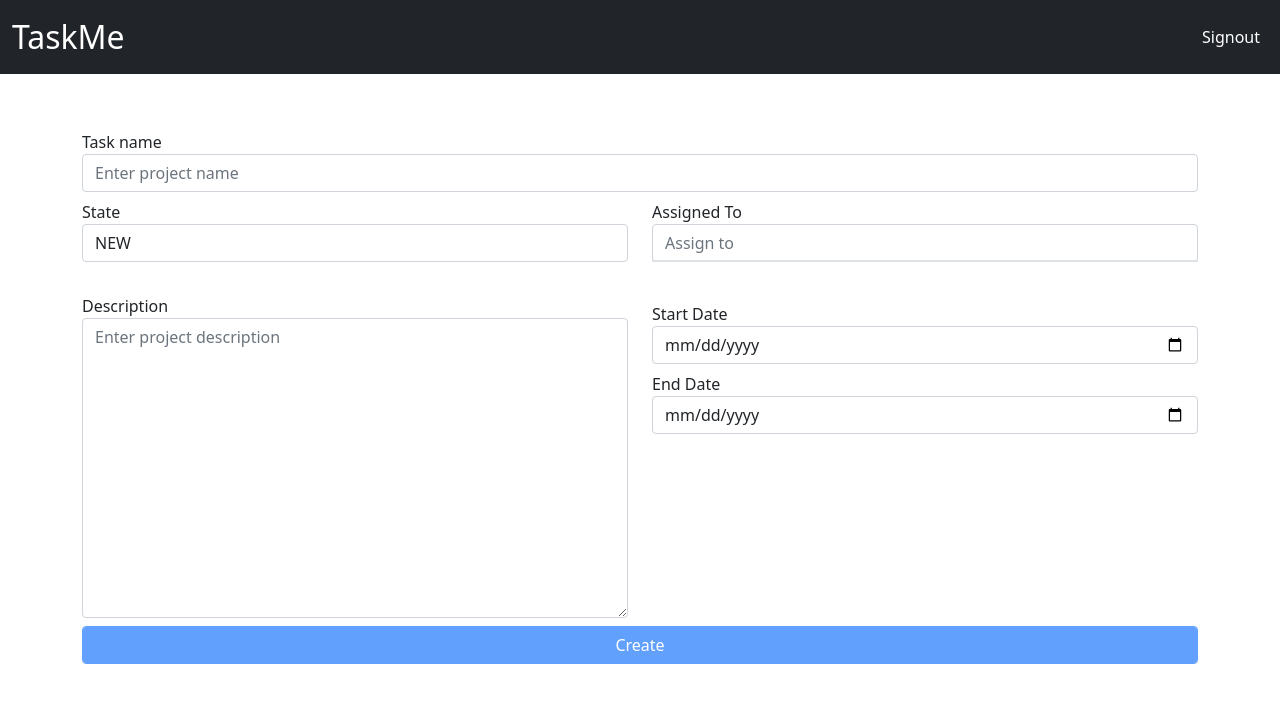
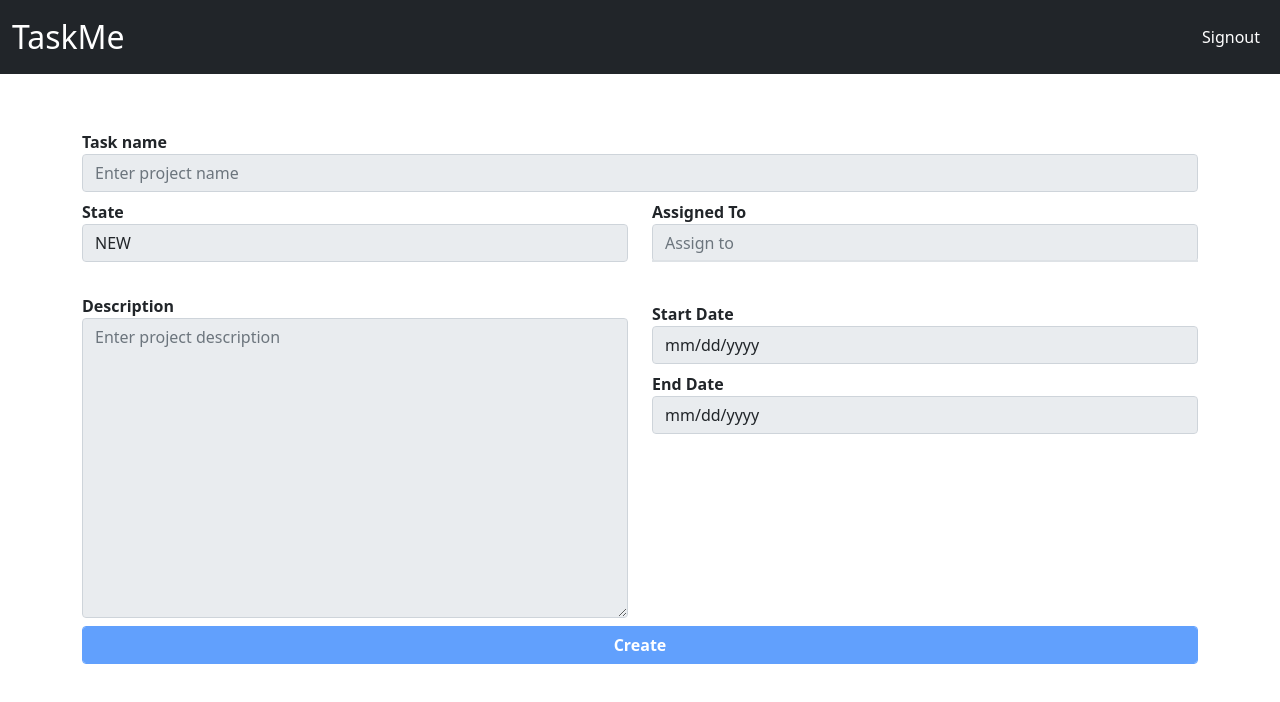
Before and after one commit to diddyjax19/Taskit-FrontEnd, a React (Create React App) app: page /project/1/task in a window 1280 px wide. Shown: the top 702 px of the page. Built offline with nearby package versions, Linux system fonts and the light colour scheme; sample sign-in values are in the browser's storage.

Commit message:
style the Link from react-router-dom I and imported syke for the project grid

```diff
--- a/src/components/ProjectGrid.js
+++ b/src/components/ProjectGrid.js
@@ -6,7 +6,14 @@ import defaultProject from '../assets/defaultProject.png';
 import { isStaff,isLead } from '../auth/helper';
 import { MDBBtn } from 'mdb-react-ui-kit';
 import { ReactComponent as AddIcon } from '../assets/add.svg'
+import styled from "styled-components";
 
+const StyledLink = styled(Link)`
+color: Blue;
+text-decoration: none;
+margin: 0.5px;
+position: relative;
+`;
 
 const ProjectGrid = ({
     avatar,
@@ -28,18 +35,21 @@ const ProjectGrid = ({
         <div className="container py-5">
             <form onSubmit={e => e.preventDefault()}>
                 <div className="">
-                    <ul className="nav justify-content-center">
+                    <ul className="nav justify-content-center mb-2">
                         {
-                            !createNewProject && isStaff() && isLead && (<li className="nav-item">
-                                <Link to={`/project/${project_id}/task`} className="nav-link">Create Task</Link>
-                            </li>)
+                            !createNewProject && isStaff() && isLead && (
+
+                                <button type="button" class="btn btn-outline-primary m-1" data-mdb-ripple-color="dark">
+                                <StyledLink to={`/project/${project_id}/task`} className="fs-5 fw-bold">Create Task</StyledLink>
+                                </button>
+                            )
                         }
                         {
                             !createNewProject && (
 
-                                   <MDBBtn rounded className='text-dark m-2' color='light' >
-                                    <Link to={`/project/${project_id}/tasklist/`} >Show Tasks</Link>
-                                  </MDBBtn>
+                                   <button type="button" class="btn btn-outline-primary m-1" data-mdb-ripple-color="dark">
+                                    <StyledLink to={`/project/${project_id}/tasklist/`} className="fs-5 fw-bold"> Show Tasks</StyledLink>
+                                  </button>
                             )
                         }
 
@@ -60,14 +70,14 @@ const ProjectGrid = ({
                     {
                         isStaff() && editProject && (<button disabled={!edit}
                         onClick={editProject}
-                        className="btn btn-success">Save</button>)
+                        className="btn btn-success m-1">Save</button>)
                     }
 
                     {
                         isStaff() && deleteProject && (
                             <button
                             onClick={deleteProject}
-                            className="btn btn-danger">Delete</button>
+                            className="btn btn-danger m-1">Delete</button>
                         )
                     }
 
--- a/src/components/SubTaskGrid.js
+++ b/src/components/SubTaskGrid.js
@@ -1,12 +1,10 @@
 import React,{useState,useEffect} from 'react';
-
 import { isAuthenticated, isLead } from '../auth/helper';
 import { axiosInstance } from '../axiosInstance';
 
 
 
-const SubTaskGrid = ({
-    name,
+const SubTaskGrid = ({name,
     description,
     start_date,
     end_date,
@@ -61,7 +59,7 @@ const SubTaskGrid = ({
                     {
                         !createNewTask && (<button disabled={!edit}
                         onClick={editTask}
-                        className="btn btn-success">Save</button>)
+                        className="btn btn-success m-1">Save</button>)
                     }
 
 
@@ -70,7 +68,7 @@ const SubTaskGrid = ({
                         isLead() && deleteTask && (
                             <button
                             onClick={deleteTask}
-                            className="btn btn-danger">Delete</button>
+                            className="btn btn-danger m-1">Delete</button>
                         )
                     }
 
@@ -128,7 +126,7 @@ const SubTaskGrid = ({
                 </div>
                 <div className="row my-2">
                     <div className="form-group col-md-6 col-sm-12">
-                        <label>Description</label>
+                        <label className="fw-bold">Description</label>
                         <textarea
                         style={{height: "300px"}}
                         value={description}
@@ -137,14 +135,14 @@ const SubTaskGrid = ({
                     </div>
                     <div className="form-group col-md-6 col-sm-12">
                         <div className="form-row my-2">
-                            <label>Start Date</label>
+                            <label className="fw-bold">Start Date</label>
                             <input type="date"
                             value={start_date}
                             onChange={handleInputChange('start_date')}
                             placeholder="Select start date" className="form-control" />
                         </div>
                         <div className="form-row my-2">
-                            <label>End Date</label>
+                            <label className="fw-bold">End Date</label>
                             <input
                             value={end_date}
                             onChange={handleInputChange('end_date')}
@@ -158,7 +156,7 @@ const SubTaskGrid = ({
                             <button
                             disabled={!name || !description || !start_date || !end_date}
                             onClick={createNewTask}
-                            className="btn btn-primary d-block form-control">Create Sub Task</button>
+                            className="btn btn-primary d-block form-control fw-bold">Create Sub Task</button>
                         </div>
                     )
                 }
--- a/src/components/TaskGrid.js
+++ b/src/components/TaskGrid.js
@@ -25,8 +25,6 @@ const TaskGrid = ({name,
     const [children,setChildren] = useState([])
     const [next, setNext] = useState();
     const [prev, setPrev] = useState();
-
-    const history = useHistory();
 
 
     useEffect(()=>{
@@ -93,18 +91,19 @@ const TaskGrid = ({name,
                     </ul>
                 </div>
 
-                <div className="ml-auto" style={{textAlign: "right"}}>
+                <div className="ml-auto " style={{textAlign: "right"}}>
                     {
-                        editTask && (<button disabled={!edit}
+
+                        isStaff()&& editTask && (<button disabled={!edit}
                         onClick={editTask}
-                        className="btn btn-success">Save</button>)
+                        className="btn btn-success m-1">Save</button>)
                     }
 
                     {
                         isStaff() && deleteTask && (
                             <button
                             onClick={deleteTask}
-                            className="btn btn-danger">Delete</button>
+                            className="btn btn-danger m-1">Delete</button>
                         )
                     }
 
@@ -112,9 +111,9 @@ const TaskGrid = ({name,
                 </div>
                 <div className="form-row my-2">
                     <div className="col">
-                        <label>Task name</label>
+                        <label className="fw-bold">Task name</label>
                         <input type="text" placeholder="Enter project name"
-                            value={name}
+                            value={name}disabled={isStaff() ? false: true}
                             onChange={handleInputChange('name')}
                             className="form-control" />
                     </div>
@@ -122,9 +121,10 @@ const TaskGrid = ({name,
                 <div className="row my-2">
                     <div className="col-md-6 col-12">
                         <div className="form-group">
-                            <label htmlFor="exampleFormControlSelect1">State</label>
+                            <label htmlFor="exampleFormControlSelect1" className="fw-bold">State</label>
                             <select
                                 value={state}
+                                disabled={isStaff() ? false: true}
                                 onChange={handleInputChange('state')} class="form-control" id="exampleFormControlSelect1">
                                 {/* <option selected disabled>Select state</option> */}
                                 <option value="NEW">NEW</option>
@@ -135,10 +135,11 @@ const TaskGrid = ({name,
                     </div>
                     <div className="col-md-6 col-12">
                         <div className="form-group">
-                            <label htmlFor="">Assigned To</label>
+                            <label htmlFor="" className="fw-bold">Assigned To</label>
                             <input
                             placeholder="Assign to"
                             value={email}
+                            disabled={isStaff() ? false: true}
                             onChange={onEmailChange}
                             type="text" className="form-control" name="" id="" />
                             {/* suggestion dropdown */}
@@ -162,32 +163,35 @@ const TaskGrid = ({name,
                 </div>
                 <div className="row my-2">
                     <div className="form-group col-md-6 col-sm-12">
-                        <label>Description</label>
+                        <label className="fw-bold">Description</label>
                         <textarea
                         style={{height: "300px"}}
                         value={description}
+                        disabled={isStaff() ? false: true}
                         onChange={handleInputChange('description')}
                         className="form-control" placeholder="Enter project description"></textarea>
                     </div>
                     <div className="form-group col-md-6 col-sm-12">
                         <div className="form-row my-2">
-                            <label>Start Date</label>
+                            <label className="fw-bold">Start Date</label>
                             <input type="date"
                             value={start_date}
+                            disabled={isStaff() ? false: true}
                             onChange={handleInputChange('start_date')}
                             placeholder="Select start date" className="form-control" />
                         </div>
                         <div className="form-row my-2">
-                            <label>End Date</label>
+                            <label className="fw-bold">End Date</label>
                             <input
                             value={end_date}
+                            disabled={isStaff() ? false: true}
                             onChange={handleInputChange('end_date')}
                             type="date" placeholder="Select End date" className="form-control" />
                         </div>
                         {
                             !createNewTask && (
                                 <div className="form-row my-2">
-                                    <label>Sub-Tasks</label>
+                                    <label className="fw-bold">Sub-Tasks</label>
                                     {
                                         children.map(child => (
                                             <a style={{display: 'block'}} key={child.id} href={`/project/${match.params?.id}/task/${child.id}`}>
@@ -212,7 +216,7 @@ const TaskGrid = ({name,
                             <button
                             disabled={!name || !description || !start_date || !end_date}
                             onClick={createNewTask}
-                            className="btn btn-primary d-block form-control">Create</button>
+                            className="btn btn-primary d-block form-control fw-bold">Create</button>
                         </div>
                     )
                 }
```
